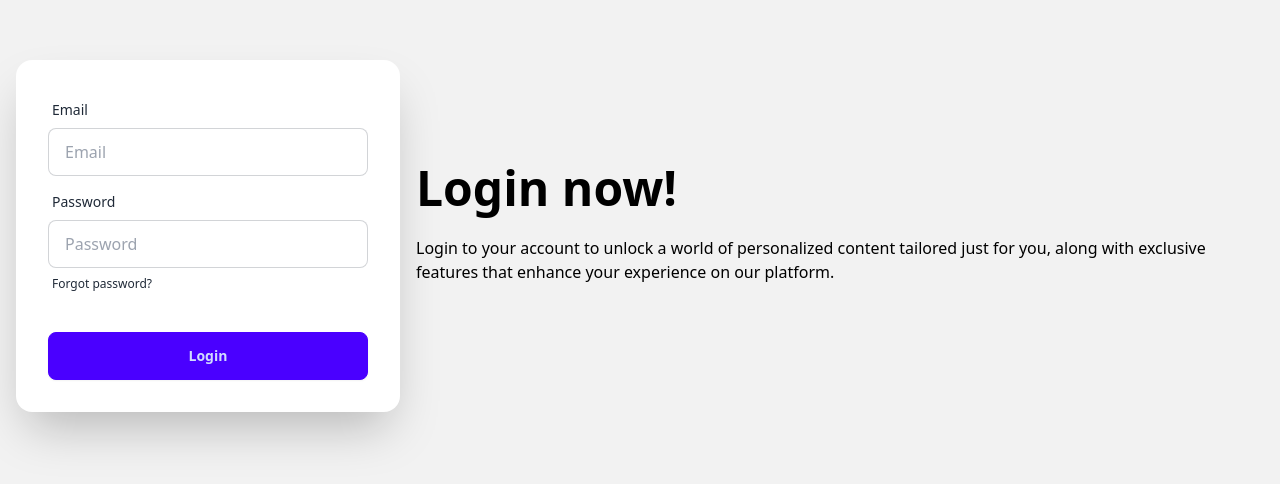
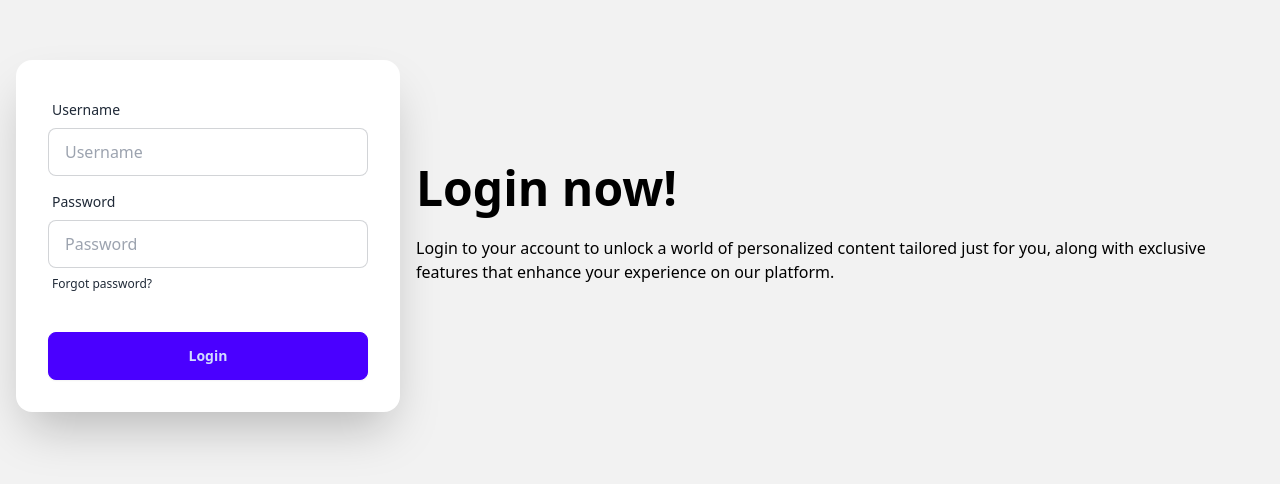
Before and after one commit to shihaanws/nextjs-dashboard-app, a Next.js app: page /login in a window 1280 px wide. Shown: the part 164-648 px from the top of the page. Built offline with nearby package versions, Linux system fonts and the light colour scheme.

Commit message:
login fix

```diff
--- a/pages/login.js
+++ b/pages/login.js
@@ -12,13 +12,16 @@ const Login = () => {
   const router = useRouter();
 
   const handleLogin = () => {
+    console.log("up", username, password);
     if (username && password) {
+      console.log("iiiiiiiin");
       setLoading(true);
 
       setTimeout(() => {
         dispatch(setLoggedIn(true));
         setLoading(false);
         router.push("/");
+        console.log("first");
         localStorage.setItem("isLoggedIn", true);
       }, 1200);
     }
@@ -35,18 +38,19 @@ const Login = () => {
               your experience on our platform.
             </p>
           </div>
+
           <div className="card shrink-0 w-full max-w-sm shadow-2xl bg-base-100">
-            <form className="card-body">
+            <div className="card-body">
               <div className="form-control">
                 <label className="label">
-                  <span className="label-text">Email</span>
+                  <span className="label-text">Username</span>
                 </label>
                 <input
-                  onChange={(value) => setUsername(value)}
-                  type="email"
-                  placeholder="Email"
+                  onChange={(e) => setUsername(e.target.value)}
+                  type="text"
+                  placeholder="Username"
                   className="input input-bordered"
-                  // required
+                  required
                 />
               </div>
               <div className="form-control">
@@ -54,11 +58,12 @@ const Login = () => {
                   <span className="label-text">Password</span>
                 </label>
                 <input
-                  onChange={(value) => setPassword(value)}
+                  onChange={(e) => setPassword(e.target.value)}
                   type="password"
+                  value={password}
                   placeholder="Password"
                   className="input input-bordered"
-                  // required
+                  required
                 />
                 <label className="label">
                   <a href="#" className="label-text-alt link link-hover">
@@ -75,7 +80,7 @@ const Login = () => {
                   )}
                 </button>
               </div>
-            </form>
+            </div>
           </div>
         </div>
       </div>
```
